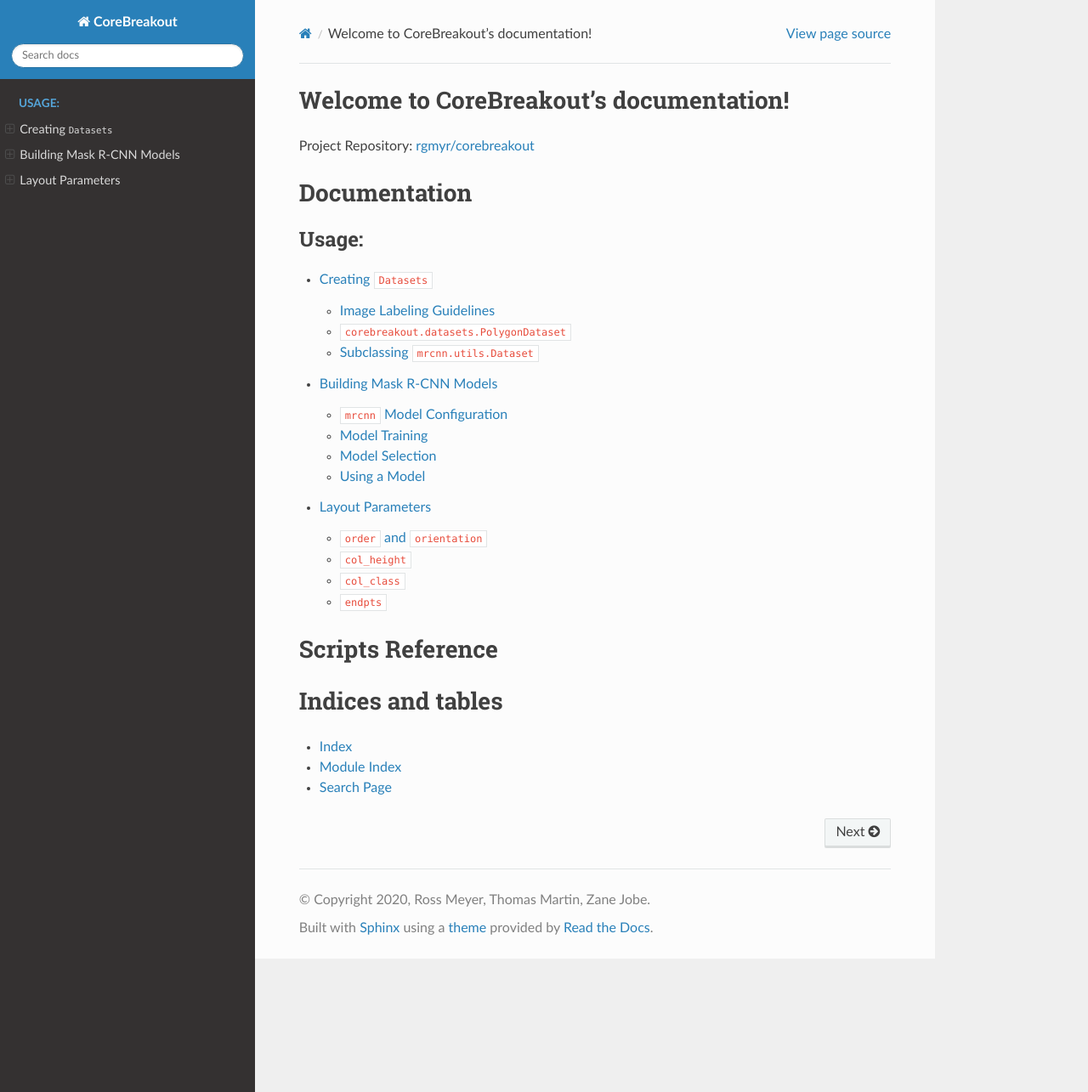
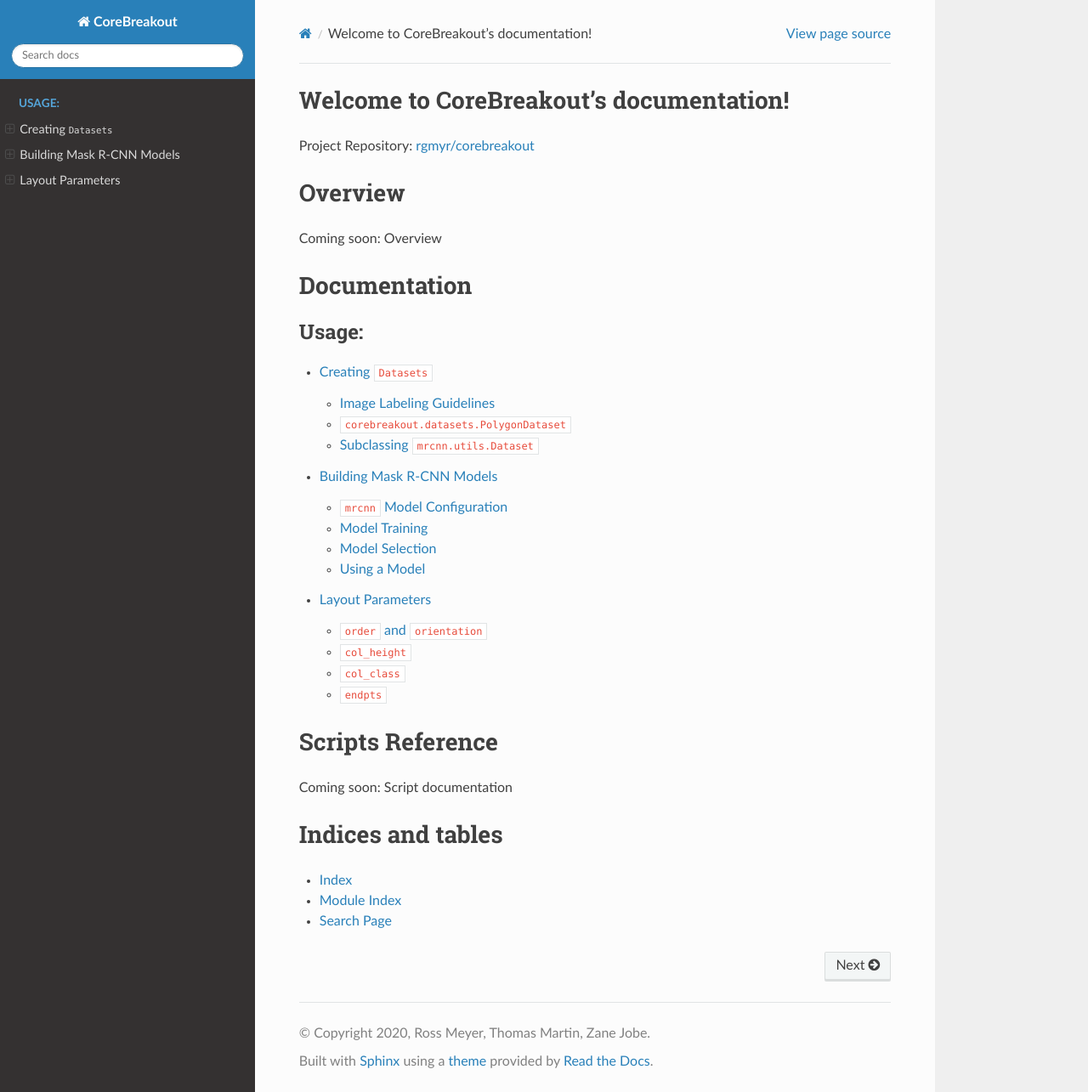
Before and after one commit to rgmyr/corebreakout, a Sphinx documentation site: the page built from docs/index.rst, in a window 1280 px wide and 1285 px high. Shown: the whole window at 85% size. Built offline with Sphinx 7.4.7 and the Read the Docs theme 2.0.0, drawn with Linux system fonts in a browser that asks for light colours.

Commit message:
readthedocs config file

```diff
--- a/docs/index.rst
+++ b/docs/index.rst
@@ -7,6 +7,11 @@ Welcome to CoreBreakout's documentation!
 ========================================
 
 Project Repository: `rgmyr/corebreakout <https://github.com/rgmyr/corebreakout>`_
+
+Overview
+========
+
+Coming soon: Overview
 
 Documentation
 =============
@@ -23,6 +28,8 @@ Documentation
 Scripts Reference
 =================
 
+Coming soon: Script documentation
+
 Indices and tables
 ==================
 
```
Also changed, not shown: .readthedocs.yml (added).
